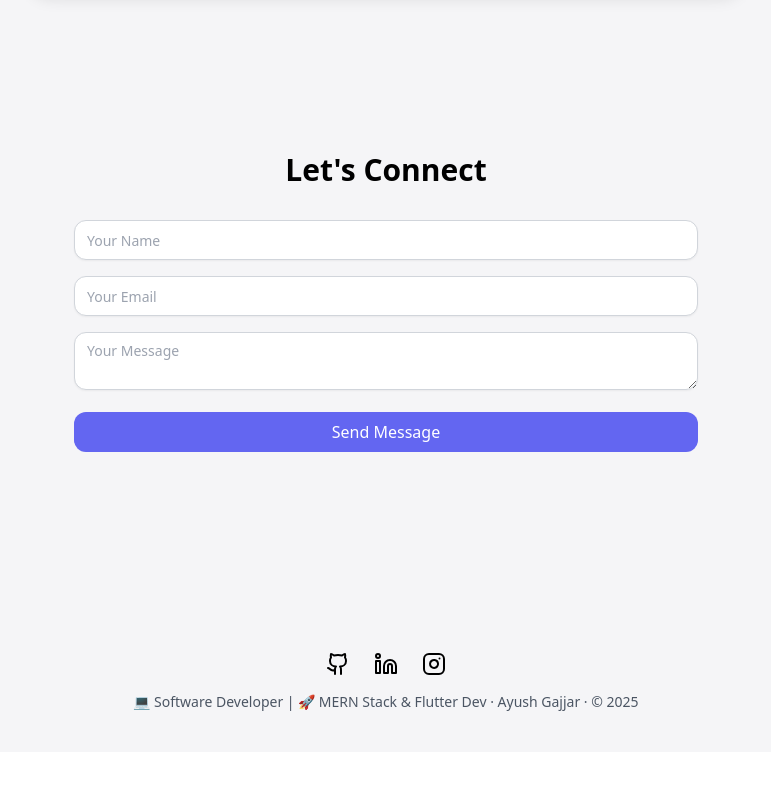
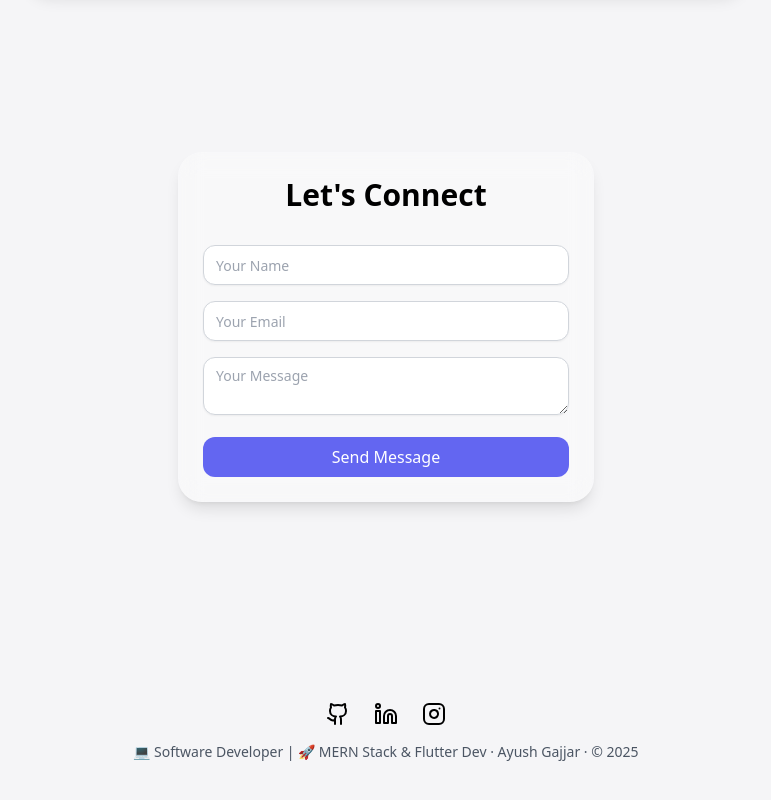
Before and after one commit to ayush-gajjar/My_Portfolio, a Next.js app: page / in a window 1280 px wide. Shown: the part 3114-3914 px from the top of the page, without its empty margins (254-1025 px from the left). Before the commit the page ends 3866 px from the top, so only its background shows below. Built offline with nearby package versions, Linux system fonts and the light colour scheme.

Commit message:
Update page.tsx

```diff
--- a/app/page.tsx
+++ b/app/page.tsx
@@ -8,7 +8,7 @@ import {
   X,
   Github,
   Linkedin,
-  Instagram
+  Instagram,
 } from "lucide-react";
 
 import { Button } from "@/components/ui/button";
@@ -208,14 +208,24 @@ export default function Portfolio() {
       <section className="min-h-screen flex flex-col justify-center items-center text-center px-6 pt-24">
         <motion.div initial="hidden" animate="show" variants={sectionFade}>
           <div className="mb-6">
-            <Lottie options={{ loop: true, autoplay: true, animationData }} height={300} width={300} />
+            <Lottie
+              options={{ loop: true, autoplay: true, animationData }}
+              height={300}
+              width={300}
+            />
           </div>
-          <h1 className="text-4xl md:text-5xl font-bold mb-4">Hey, I’m Ayush Gajjar 🚀</h1>
+          <h1 className="text-4xl md:text-5xl font-bold mb-4">
+            Hey, I’m Ayush Gajjar 🚀
+          </h1>
           <p className="text-xl mb-6">
             I’m a{" "}
             <span className="font-semibold text-indigo-500">
               <Typewriter
-                words={["Software Developer", "MERN Stack Dev", "Application Dev"]}
+                words={[
+                  "Software Developer",
+                  "MERN Stack Dev",
+                  "Application Dev",
+                ]}
                 loop
                 cursor
                 typeSpeed={70}
@@ -268,12 +278,16 @@ export default function Portfolio() {
         <div className={`${glassCard} p-6 md:p-10`}>
           <h2 className="text-3xl font-bold mb-4">About Me</h2>
           <p className="mb-4 text-gray-500 dark:text-gray-400 text-sm md:text-base">
-            I'm <strong>Ayush Gajjar</strong>, a full-stack developer passionate about the{" "}
-            <span className="text-indigo-500 font-semibold">MERN stack</span> and{" "}
-            <span className="text-indigo-500 font-semibold">Flutter</span>. I build scalable and intuitive software,
-            currently pursuing MCA at LJ University.
+            I'm <strong>Ayush Gajjar</strong>, a full-stack developer passionate
+            about the{" "}
+            <span className="text-indigo-500 font-semibold">MERN stack</span>{" "}
+            and <span className="text-indigo-500 font-semibold">Flutter</span>.
+            I build scalable and intuitive software, currently pursuing MCA at
+            LJ University.
           </p>
-          <p className="text-sm italic text-gray-900 dark:text-gray-400">"Code with purpose. Build with passion."</p>
+          <p className="text-sm italic text-gray-900 dark:text-gray-400">
+            "Code with purpose. Build with passion."
+          </p>
         </div>
       </motion.section>
 
@@ -376,8 +390,6 @@ export default function Portfolio() {
         </div>
       </motion.section>
 
-
-
       {/* Testimonials */}
       <motion.section
         id="testimonials"
@@ -398,8 +410,6 @@ export default function Portfolio() {
           ))}
         </div>
       </motion.section>
-
-      {/* Contact */}
 {/* Contact */}
 <motion.section
   id="contact"
@@ -409,13 +419,43 @@ export default function Portfolio() {
   variants={sectionFade}
   viewport={{ once: true }}
 >
+  <div className="flex justify-center">
+    <div className={`w-full md:w-3/4 lg:w-2/3 ${glassCard}`}>
       <h2 className="text-3xl font-bold text-center mb-8">Let's Connect</h2>
-        <form className="space-y-4">
-          <Input placeholder="Your Name" />
-          <Input placeholder="Your Email" />
-          <Textarea placeholder="Your Message" />
-          <Button className="bg-indigo-500 text-white w-full hover:bg-indigo-600">Send Message</Button>
+      <form
+        className="space-y-4"
+        method="POST"
+        action="https://formspree.io/f/mjkrjpnj"
+      >
+        <Input
+          type="text"
+          name="name"
+          placeholder="Your Name"
+          required
+          className="dark:text-black"
+        />
+        <Input
+          type="email"
+          name="email"
+          placeholder="Your Email"
+          required
+          className="dark:text-black"
+        />
+        <Textarea
+          name="message"
+          placeholder="Your Message"
+          required
+          className="dark:text-black"
+        />
+        <Button
+          type="submit"
+          className="bg-indigo-500 text-white w-full hover:bg-indigo-600"
+        >
+          Send Message
+        </Button>
       </form>
+    </div>
+  </div>
 </motion.section>
 
 
@@ -437,7 +477,6 @@ export default function Portfolio() {
           {new Date().getFullYear()}
         </p>
       </footer>
-
     </main>
   );
 }
```
Lines whose indentation alone changed are shown as unchanged.
